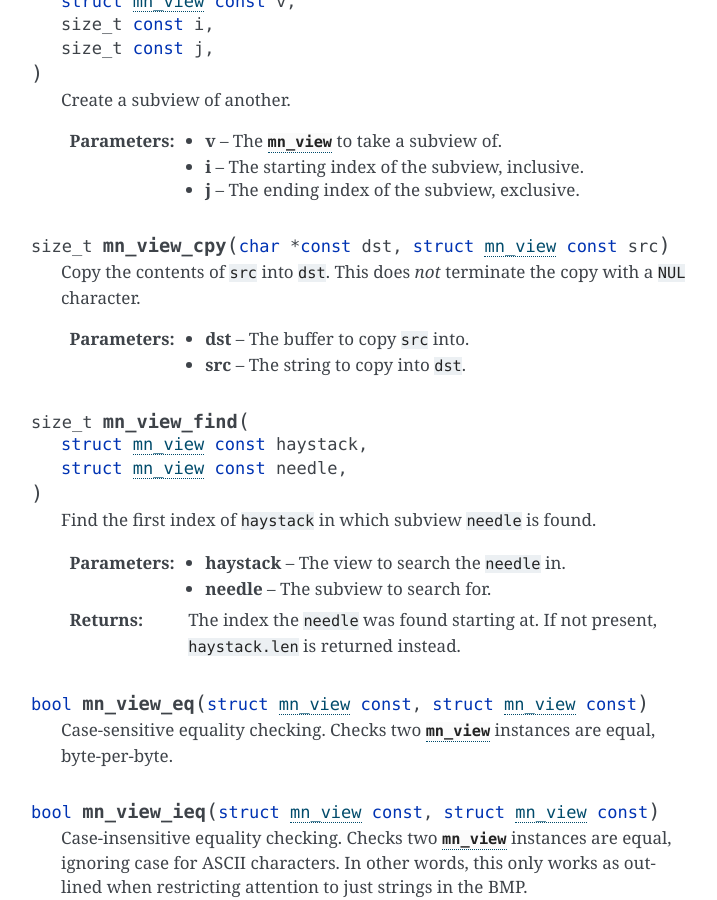
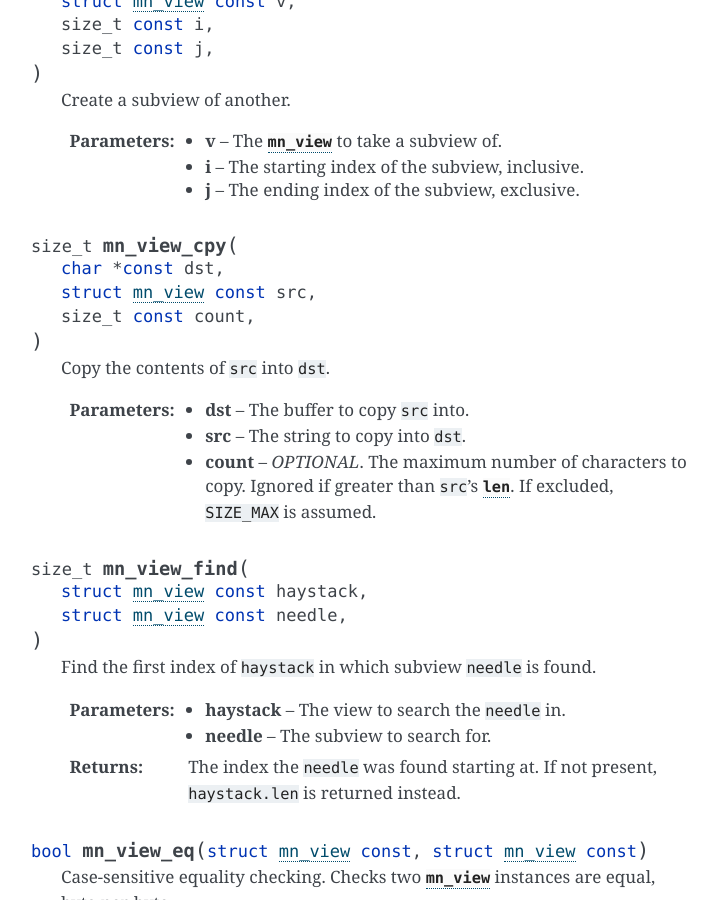
Before and after one commit to jrpotter/makinori, a Sphinx documentation site: the page built from docs/reference/string_h.rst, in a window 1280 px wide and 900 px high, scrolled down 1201 px. Shown: the whole window, without its empty margins (389-1106 px from the left). Built offline with Sphinx 7.4.7, drawn with Linux system fonts in a browser that asks for light colours.

Commit message:
Add count param to string copy.

```diff
--- a/docs/reference/string_h.rst
+++ b/docs/reference/string_h.rst
@@ -65,13 +65,18 @@ Views
    :arg i: The starting index of the subview, inclusive.
    :arg j: The ending index of the subview, exclusive.
 
-.. c:function:: size_t mn_view_cpy(char *const dst, struct mn_view const src)
+.. c:function:: size_t mn_view_cpy( \
+                    char *const dst, \
+                    struct mn_view const src, \
+                    size_t const count)
 
-   Copy the contents of ``src`` into ``dst``. This does *not* terminate the copy
-   with a ``NUL`` character.
+   Copy the contents of ``src`` into ``dst``.
 
    :arg dst: The buffer to copy ``src`` into.
    :arg src: The string to copy into ``dst``.
+   :arg count: *OPTIONAL*. The maximum number of characters to copy. Ignored
+               if greater than ``src``'s :c:member:`~mn_view.len`. If excluded,
+               ``SIZE_MAX`` is assumed.
 
 .. c:function:: size_t mn_view_find( \
                     struct mn_view const haystack, \
```
Also changed, not shown: 4 other files.
